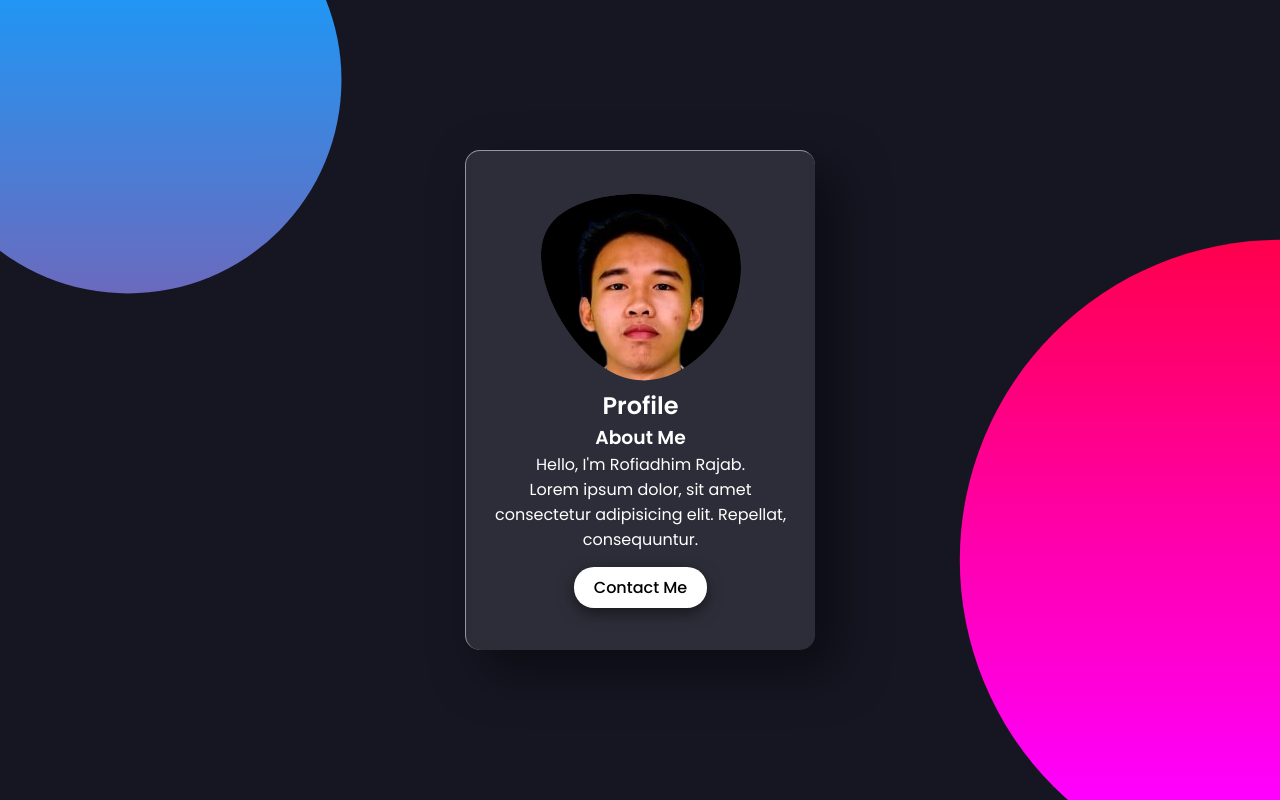
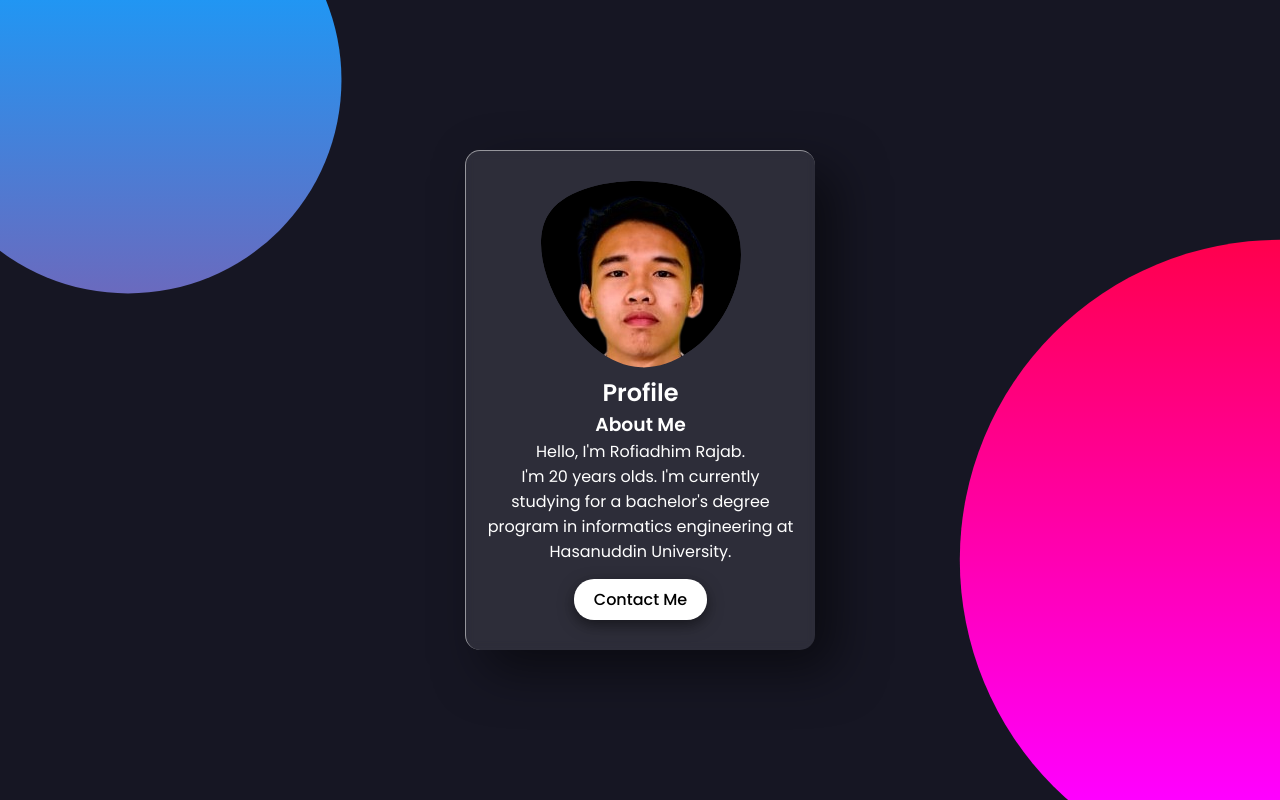
Before and after one commit to rofiadhimPS/Tugas-Web, a plain HTML site: page web profile/index.html in a window 1280 px wide. Drawn offline with Linux system fonts and the light colour scheme.

Commit message:
perubahan 2

```diff
--- a/web profile/index.html
+++ b/web profile/index.html
@@ -28,7 +28,7 @@
                 </div>
                 <h2>Profile</h2>
                 <h3>About Me</h3>
-                <p>Hello, I'm Rofiadhim Rajab. <br> Lorem ipsum dolor, sit amet consectetur adipisicing elit. Repellat, consequuntur.</p>
+                <p>Hello, I'm Rofiadhim Rajab. <br> I'm 20 years olds. I'm currently studying for a bachelor's degree program in informatics engineering at Hasanuddin University.</p>
 
                 <a href="#">Contact Me</a>
             </div>
```
